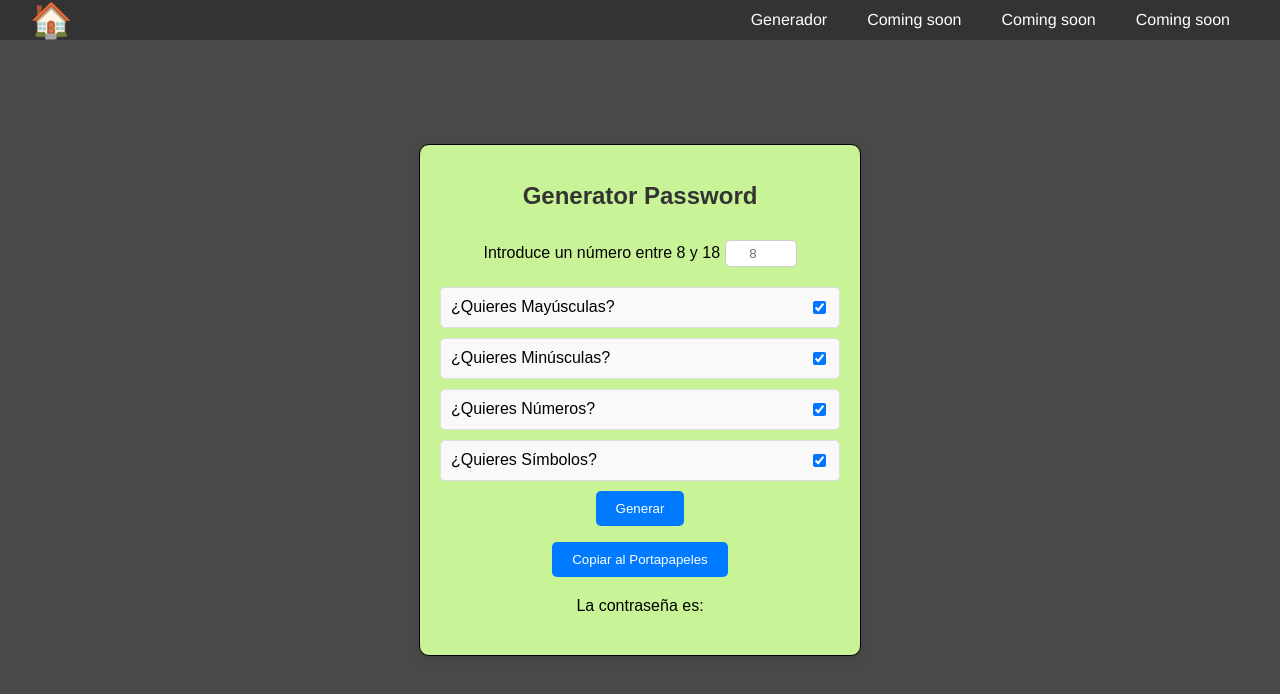
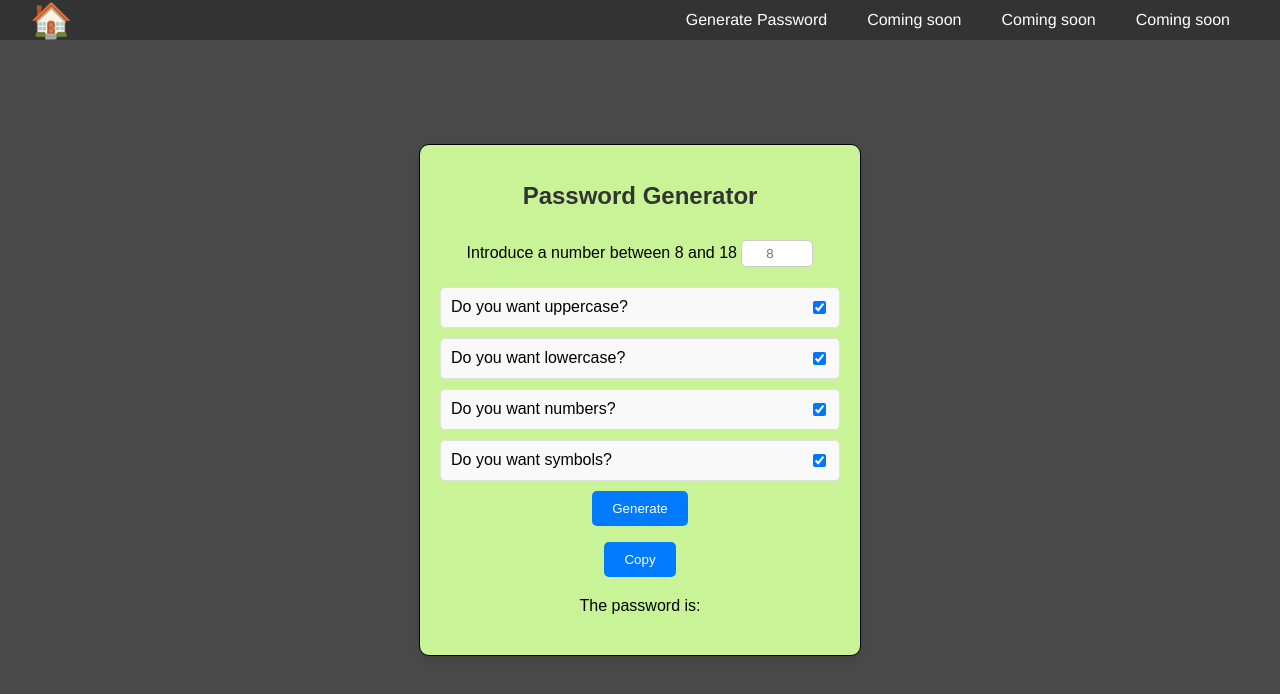
Before and after one commit to JoseProgrammer25/generatorsafepassword.github.io, a plain HTML site: page index.html in a window 1280 px wide. Drawn offline with Linux system fonts and the light colour scheme.

Commit message:
Modificado el index para que sea en ingles

```diff
--- a/index.html
+++ b/index.html
@@ -12,7 +12,7 @@
         <div class="logo"><a href="index.html">🏠</a></div>
 
         <div class="barnav">
-            <div><a href="index.html">Generador</a></div>
+            <div><a href="index.html">Generate Password</a></div>
             <div><a href="#">Coming soon</a></div>
             <div><a href="#">Coming soon</a></div>
             <div><a href="#">Coming soon</a></div>
@@ -22,33 +22,33 @@
 </header>
 <body>
     <div class="contenido">
-        <h1 class="titulo">Generator Password</h1>
-        <p class="text-number">Introduce un número entre 8 y 18
+        <h1 class="titulo">Password Generator</h1>
+        <p class="text-number">Introduce a number between 8 and 18
             <input id="form-number" type="number" name="numero" min="8" max="18" placeholder="8">
         </p>
         <div class="form-container">
             <form class="form">
-                <div class="form-element item1">¿Quieres Mayúsculas?
+                <div class="form-element item1">Do you want uppercase?
                     <input id="mycheckbox-uppercase" type="checkbox" checked="checked">
                 </div>
-                <div class="form-element item2">¿Quieres Minúsculas?
+                <div class="form-element item2">Do you want lowercase?
                     <input id="mycheckbox-lowercase" type="checkbox" checked="checked">
                 </div>
-                <div class="form-element item3">¿Quieres Números?
+                <div class="form-element item3">Do you want numbers?
                     <input id="mycheckbox-numbers" type="checkbox" checked="checked">
                 </div>
-                <div class="form-element item4">¿Quieres Símbolos?
+                <div class="form-element item4">Do you want symbols?
                     <input id="mycheckbox-symbols" type="checkbox" checked="checked">
                 </div>
             </form>
             <p class="botonSubmit">
-                <button id="generate-password" type="button">Generar</button>
+                <button id="generate-password" type="button">Generate</button>
             </p>
             <p class="botonSubmit">
-                <button id="copy-password" type="button">Copiar al Portapapeles</button>
+                <button id="copy-password" type="button">Copy</button>
             </p>
         </div>
-        <p style="text-align: center; margin-top: 20px;">La contraseña es: <p id="password" style="text-align:center; margin-top:20px;"></p></p>
+        <p style="text-align: center; margin-top: 20px;">The password is: <p id="password" style="text-align:center; margin-top:20px;"></p></p>
     </div>
     <script src="js/main.js"></script>
 </body>
```
